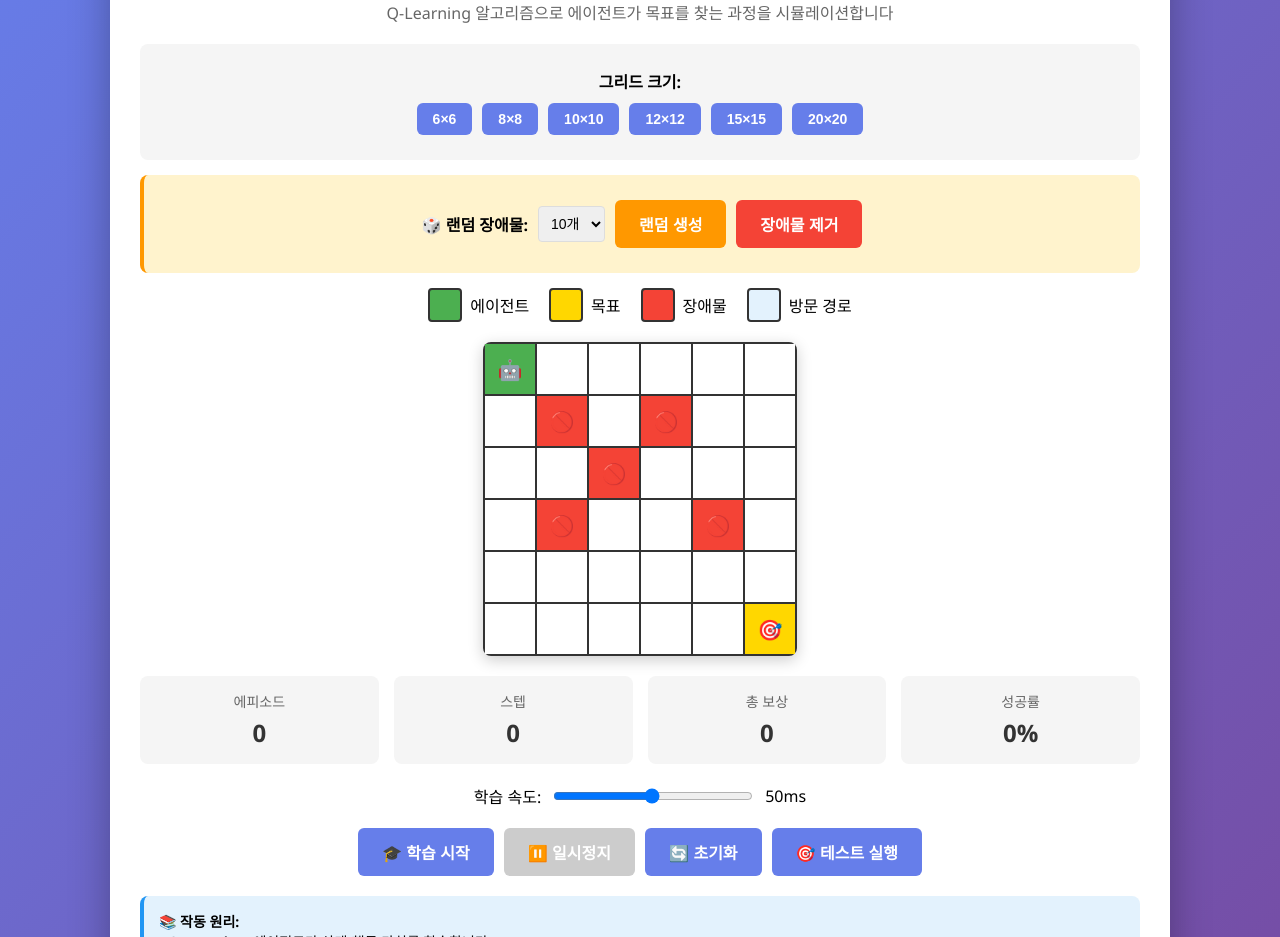
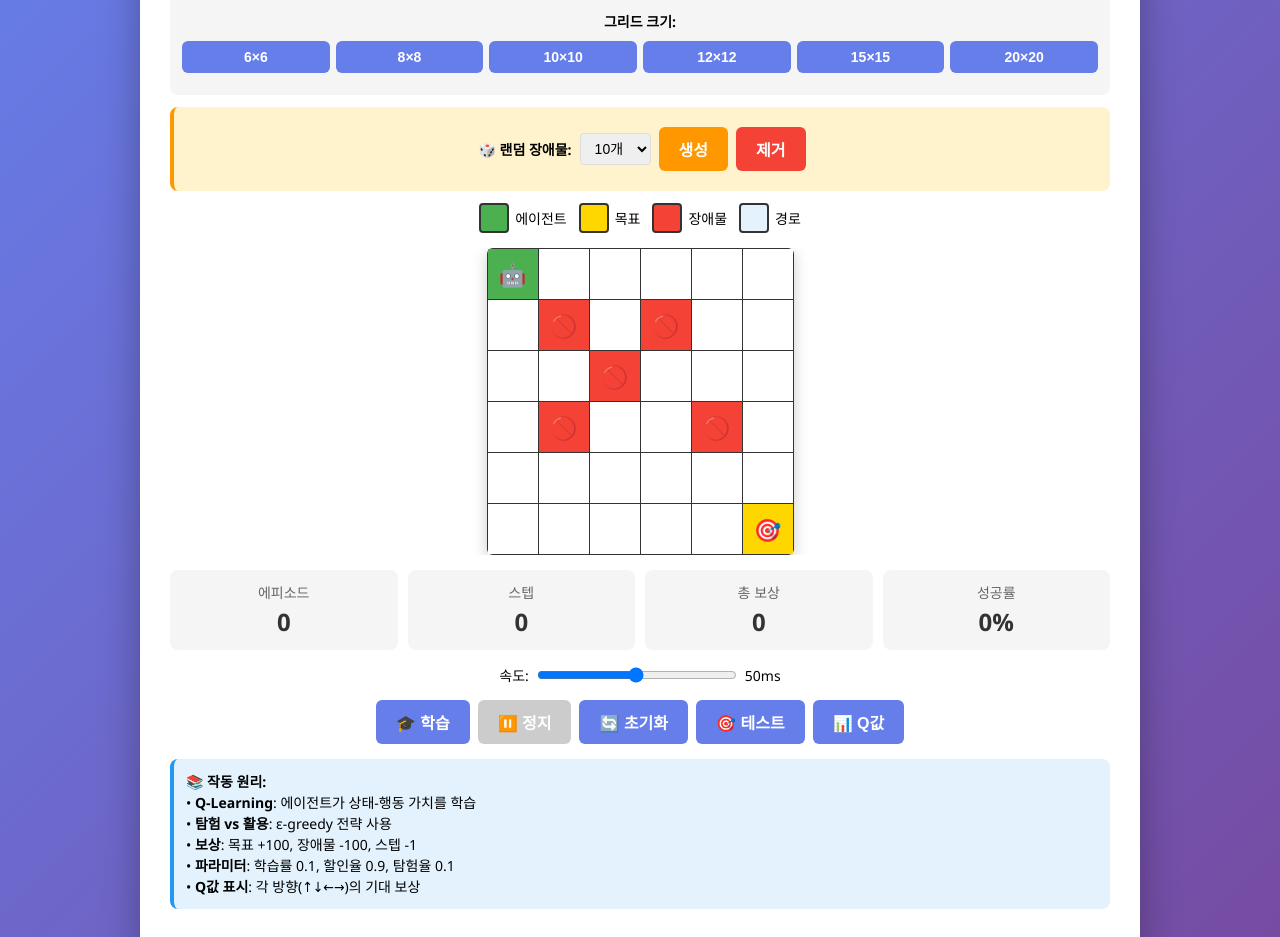
Before and after one commit to HSH88888/grid, a plain HTML site: page reinforcement_learning_game.html in a window 1280 px wide. Shown: the part 133-1070 px from the top of the page. Drawn offline with Linux system fonts and the light colour scheme.

Commit message:
Update reinforcement_learning_game.html

```diff
--- a/reinforcement_learning_game.html
+++ b/reinforcement_learning_game.html
@@ -1,84 +1,148 @@
-
 
 <!DOCTYPE html>
 <html lang="ko">
 <head>
 <meta charset="UTF-8">
-<meta name="viewport" content="width=device-width, initial-scale=1.0">
+<meta name="viewport" content="width=device-width, initial-scale=1.0, maximum-scale=1.0, user-scalable=no">
 <title>강화학습 Grid World 시뮬레이션</title>
 <style>
+* {
+margin: 0;
+padding: 0;
+box-sizing: border-box;
+-webkit-tap-highlight-color: transparent;
+}
+
 body {
 font-family: 'Segoe UI', Tahoma, Geneva, Verdana, sans-serif;
 display: flex;
 flex-direction: column;
 align-items: center;
-padding: 20px;
+padding: 10px;
 background: linear-gradient(135deg, #667eea 0%, #764ba2 100%);
 min-height: 100vh;
-margin: 0;
+overflow-x: hidden;
 }
+
 .container {
 background: white;
-padding: 30px;
+padding: 20px;
 border-radius: 15px;
 box-shadow: 0 10px 40px rgba(0,0,0,0.3);
-max-width: 1000px;
+max-width: 100%;
 width: 100%;
 }
+
 h1 {
 color: #333;
 text-align: center;
-margin-bottom: 10px;
+margin-bottom: 5px;
+font-size: clamp(18px, 5vw, 28px);
 }
+
 .subtitle {
 text-align: center;
 color: #666;
-margin-bottom: 20px;
+margin-bottom: 15px;
+font-size: clamp(12px, 3vw, 16px);
 }
+
+.grid-wrapper {
+width: 100%;
+overflow-x: auto;
+overflow-y: auto;
+display: flex;
+justify-content: center;
+margin: 15px 0;
+-webkit-overflow-scrolling: touch;
+}
+
 #grid {
 display: grid;
-gap: 2px;
+gap: 1px;
 background: #333;
-padding: 2px;
-margin: 20px auto;
-border-radius: 8px;
+padding: 1px;
+border-radius: 6px;
 box-shadow: 0 4px 15px rgba(0,0,0,0.2);
-width: fit-content;
+margin: 0 auto;
 }
+
 .cell {
-width: 50px;
-height: 50px;
+width: var(--cell-size);
+height: var(--cell-size);
 display: flex;
 align-items: center;
 justify-content: center;
-font-size: 20px;
+font-size: var(--emoji-size);
 background: white;
 transition: background 0.2s;
 position: relative;
+user-select: none;
 }
+
 .cell.agent {
 background: #4CAF50;
 color: white;
 }
+
 .cell.goal {
 background: #FFD700;
 }
+
 .cell.obstacle {
 background: #f44336;
 }
+
 .cell.visited {
 background: #E3F2FD;
 }
+
+/* Q값 표시 */
+.q-value {
+position: absolute;
+font-size: var(--q-font-size);
+color: #1976D2;
+font-weight: bold;
+background: rgba(255, 255, 255, 0.8);
+padding: 1px 2px;
+border-radius: 2px;
+}
+
+.q-up {
+top: 2px;
+left: 50%;
+transform: translateX(-50%);
+}
+
+.q-down {
+bottom: 2px;
+left: 50%;
+transform: translateX(-50%);
+}
+
+.q-left {
+left: 2px;
+top: 50%;
+transform: translateY(-50%);
+}
+
+.q-right {
+right: 2px;
+top: 50%;
+transform: translateY(-50%);
+}
+
 .controls {
 display: flex;
-gap: 10px;
+gap: 8px;
 justify-content: center;
-margin: 20px 0;
+margin: 15px 0;
 flex-wrap: wrap;
 }
+
 button {
-padding: 12px 24px;
-font-size: 16px;
+padding: 10px 20px;
+font-size: clamp(12px, 3vw, 16px);
 cursor: pointer;
 border: none;
 border-radius: 6px;
@@ -86,138 +150,224 @@ background: #667eea;
 color: white;
 transition: all 0.3s;
 font-weight: 600;
+white-space: nowrap;
 }
+
 button:hover {
 background: #5568d3;
 transform: translateY(-2px);
 box-shadow: 0 4px 12px rgba(102, 126, 234, 0.4);
 }
+
 button:disabled {
 background: #ccc;
 cursor: not-allowed;
 transform: none;
 }
+
 button:active {
 transform: translateY(0);
 }
+
+button.active {
+background: #4CAF50;
+}
+
 .stats {
 display: grid;
-grid-template-columns: repeat(auto-fit, minmax(150px, 1fr));
-gap: 15px;
-margin: 20px 0;
+grid-template-columns: repeat(auto-fit, minmax(120px, 1fr));
+gap: 10px;
+margin: 15px 0;
 }
+
 .stat-box {
 background: #f5f5f5;
-padding: 15px;
+padding: 12px;
 border-radius: 8px;
 text-align: center;
 }
+
 .stat-label {
 color: #666;
-font-size: 14px;
-margin-bottom: 5px;
+font-size: clamp(11px, 2.5vw, 14px);
+margin-bottom: 3px;
 }
+
 .stat-value {
 color: #333;
-font-size: 24px;
+font-size: clamp(18px, 5vw, 24px);
 font-weight: bold;
 }
+
 .info {
 background: #e3f2fd;
-padding: 15px;
+padding: 12px;
 border-radius: 8px;
-margin: 15px 0;
+margin: 12px 0;
 border-left: 4px solid #2196F3;
-font-size: 14px;
+font-size: clamp(11px, 2.5vw, 14px);
+line-height: 1.5;
 }
+
 .legend {
 display: flex;
-gap: 20px;
+gap: 12px;
 justify-content: center;
-margin: 15px 0;
+margin: 12px 0;
 flex-wrap: wrap;
 }
+
 .legend-item {
 display: flex;
 align-items: center;
-gap: 8px;
+gap: 6px;
+font-size: clamp(11px, 2.5vw, 14px);
 }
+
 .legend-box {
-width: 30px;
-height: 30px;
+width: clamp(20px, 5vw, 30px);
+height: clamp(20px, 5vw, 30px);
 border-radius: 4px;
 border: 2px solid #333;
+flex-shrink: 0;
 }
+
 .speed-control {
 display: flex;
 align-items: center;
-gap: 10px;
+gap: 8px;
 justify-content: center;
-margin: 15px 0;
+margin: 12px 0;
+flex-wrap: wrap;
+font-size: clamp(12px, 3vw, 14px);
 }
+
 input[type="range"] {
-width: 200px;
+width: clamp(150px, 40vw, 200px);
 }
+
 .grid-settings {
 background: #f5f5f5;
-padding: 15px;
+padding: 12px;
 border-radius: 8px;
-margin: 15px 0;
+margin: 12px 0;
 }
+
 .grid-size-buttons {
-display: flex;
-gap: 10px;
-justify-content: center;
-flex-wrap: wrap;
+display: grid;
+grid-template-columns: repeat(auto-fit, minmax(60px, 1fr));
+gap: 6px;
 margin: 10px 0;
 }
+
 .grid-size-buttons button {
-padding: 8px 16px;
-font-size: 14px;
+padding: 8px 12px;
+font-size: clamp(11px, 2.5vw, 14px);
 }
+
 .obstacle-settings {
 background: #fff3cd;
-padding: 15px;
+padding: 12px;
 border-radius: 8px;
-margin: 15px 0;
+margin: 12px 0;
 border-left: 4px solid #FF9800;
 }
+
 .setting-row {
 display: flex;
-gap: 10px;
+gap: 8px;
 align-items: center;
 justify-content: center;
-margin: 10px 0;
+margin: 8px 0;
 flex-wrap: wrap;
+font-size: clamp(12px, 3vw, 14px);
 }
+
 select, input[type="number"] {
-padding: 8px;
+padding: 6px 10px;
 border-radius: 4px;
 border: 1px solid #ddd;
-font-size: 14px;
+font-size: clamp(12px, 3vw, 14px);
 }
-@media (max-width: 768px) {
+
+/* 데스크톱 (1024px 이상) */
+@media (min-width: 1024px) {
+:root {
+--cell-size: 50px;
+--emoji-size: 22px;
+--q-font-size: 8px;
+}
+.container {
+max-width: 1000px;
+padding: 30px;
+}
+}
+
+/* 태블릿 (768px ~ 1023px) */
+@media (min-width: 768px) and (max-width: 1023px) {
+:root {
+--cell-size: 45px;
+--emoji-size: 20px;
+--q-font-size: 7px;
+}
+.container {
+padding: 20px;
+}
+}
+
+/* 모바일 가로 (481px ~ 767px) */
+@media (min-width: 481px) and (max-width: 767px) {
+:root {
+--cell-size: 40px;
+--emoji-size: 18px;
+--q-font-size: 7px;
+}
 .container {
 padding: 15px;
 }
-.cell {
-width: 40px;
-height: 40px;
-font-size: 18px;
 }
-button {
-padding: 10px 18px;
-font-size: 14px;
+
+/* 모바일 세로 (~ 480px) */
+@media (max-width: 480px) {
+:root {
+--cell-size: 35px;
+--emoji-size: 16px;
+--q-font-size: 6px;
 }
-.stat-value {
-font-size: 20px;
+.container {
+padding: 12px;
+}
+body {
+padding: 5px;
 }
 }
+
+/* 작은 모바일 (~ 360px) */
+@media (max-width: 360px) {
+:root {
+--cell-size: 30px;
+--emoji-size: 14px;
+--q-font-size: 5px;
+}
+.container {
+padding: 10px;
+}
+}
+
+/* 큰 그리드 자동 조정 */
+@media (max-width: 768px) {
+#grid.large-grid {
+--cell-size: 28px !important;
+--emoji-size: 13px !important;
+--q-font-size: 5px !important;
+}
+}
+
 @media (max-width: 480px) {
-.cell {
-width: 30px;
-height: 30px;
-font-size: 14px;
+#grid.large-grid {
+--cell-size: 22px !important;
+--emoji-size: 11px !important;
+--q-font-size: 4px !important;
 }
 }
 </style>
@@ -251,8 +401,8 @@ font-size: 14px;
 <option value="20">20개</option>
 <option value="30">30개</option>
 </select>
-<button onclick="generateRandomObstacles()" style="background: #FF9800;">랜덤 생성</button>
-<button onclick="clearObstacles()" style="background: #f44336;">장애물 제거</button>
+<button onclick="generateRandomObstacles()" style="background: #FF9800;">생성</button>
+<button onclick="clearObstacles()" style="background: #f44336;">제거</button>
 </div>
 </div>
 
@@ -271,11 +421,13 @@ font-size: 14px;
 </div>
 <div class="legend-item">
 <div class="legend-box" style="background: #E3F2FD;"></div>
-<span>방문 경로</span>
+<span>경로</span>
 </div>
 </div>
 
+<div class="grid-wrapper">
 <div id="grid"></div>
+</div>
 
 <div class="stats">
 <div class="stat-box">
@@ -297,24 +449,26 @@ font-size: 14px;
 </div>
 
 <div class="speed-control">
-<label for="speed">학습 속도:</label>
+<label for="speed">속도:</label>
 <input type="range" id="speed" min="1" max="100" value="50">
 <span id="speedValue">50ms</span>
 </div>
 
 <div class="controls">
-<button id="trainBtn" onclick="startTraining()">🎓 학습 시작</button>
-<button id="stopBtn" onclick="stopTraining()" disabled>⏸️ 일시정지</button>
+<button id="trainBtn" onclick="startTraining()">🎓 학습</button>
+<button id="stopBtn" onclick="stopTraining()" disabled>⏸️ 정지</button>
 <button id="resetBtn" onclick="resetEnvironment()">🔄 초기화</button>
-<button id="testBtn" onclick="testAgent()">🎯 테스트 실행</button>
+<button id="testBtn" onclick="testAgent()">🎯 테스트</button>
+<button id="qBtn" onclick="toggleQValues()">📊 Q값</button>
 </div>
 
 <div class="info">
 <strong>📚 작동 원리:</strong><br>
-• <strong>Q-Learning</strong>: 에이전트가 상태-행동 가치를 학습합니다<br>
-• <strong>탐험 vs 활용</strong>: ε-greedy 전략으로 새로운 경로를 탐색하거나 학습한 지식을 활용합니다<br>
-• <strong>보상 시스템</strong>: 목표 도달 시 +100, 장애물 -100, 각 스텝마다 -1<br>
-• <strong>학습률(α)</strong>: 0.1, <strong>할인율(γ)</strong>: 0.9, <strong>탐험율(ε)</strong>: 0.1
+• <strong>Q-Learning</strong>: 에이전트가 상태-행동 가치를 학습<br>
+• <strong>탐험 vs 활용</strong>: ε-greedy 전략 사용<br>
+• <strong>보상</strong>: 목표 +100, 장애물 -100, 스텝 -1<br>
+• <strong>파라미터</strong>: 학습률 0.1, 할인율 0.9, 탐험율 0.1<br>
+• <strong>Q값 표시</strong>: 각 방향(↑↓←→)의 기대 보상
 </div>
 </div>
 
@@ -335,10 +489,11 @@ let successCount = 0;
 let isTraining = false;
 let currentStepInterval = null;
 let visitedCells = new Set();
+let showQValues = false;
 
-const alpha = 0.1; // 학습률
-const gamma = 0.9; // 할인율
-let epsilon = 0.1; // 탐험율
+const alpha = 0.1;
+const gamma = 0.9;
+let epsilon = 0.1;
 
 function changeGridSize(size) {
 GRID_SIZE = size;
@@ -360,9 +515,9 @@ y = Math.floor(Math.random() * GRID_SIZE);
 attempts++;
 } while (
 attempts < 100 && (
-(x === 0 && y === 0) || // 시작점 아님
-(x === goal.x && y === goal.y) || // 목표점 아님
-obstacles.some(obs => obs.x === x && obs.y === y) // 중복 아님
+(x === 0 && y === 0) ||
+(x === goal.x && y === goal.y) ||
+obstacles.some(obs => obs.x === x && obs.y === y)
 )
 );
 if (attempts < 100) {
@@ -379,10 +534,30 @@ initGrid();
 updateDisplay();
 }
 
+function toggleQValues() {
+showQValues = !showQValues;
+const btn = document.getElementById('qBtn');
+if (showQValues) {
+btn.classList.add('active');
+btn.textContent = '📊 Q값✓';
+} else {
+btn.classList.remove('active');
+btn.textContent = '📊 Q값';
+}
+updateDisplay();
+}
+
 function initGrid() {
 const grid = document.getElementById('grid');
-grid.style.gridTemplateColumns = `repeat(${GRID_SIZE}, 50px)`;
+grid.style.gridTemplateColumns = `repeat(${GRID_SIZE}, var(--cell-size))`;
 grid.innerHTML = '';
+
+// 큰 그리드 표시
+if (GRID_SIZE > 12) {
+grid.classList.add('large-grid');
+} else {
+grid.classList.remove('large-grid');
+}
 
 for (let y = 0; y < GRID_SIZE; y++) {
 for (let x = 0; x < GRID_SIZE; x++) {
@@ -487,7 +662,7 @@ for (let x = 0; x < GRID_SIZE; x++) {
 const cell = document.getElementById(`cell-${x}-${y}`);
 if (!cell) continue;
 cell.className = 'cell';
-cell.textContent = '';
+cell.innerHTML = '';
 
 if (visitedCells.has(getStateKey(x, y))) {
 cell.classList.add('visited');
@@ -495,13 +670,52 @@ cell.classList.add('visited');
 
 if (x === agent.x && y === agent.y) {
 cell.classList.add('agent');
-cell.textContent = '🤖';
+const agentEmoji = document.createElement('span');
+agentEmoji.textContent = '🤖';
+agentEmoji.style.position = 'relative';
+agentEmoji.style.zIndex = '2';
+cell.appendChild(agentEmoji);
 } else if (x === goal.x && y === goal.y) {
 cell.classList.add('goal');
 cell.textContent = '🎯';
 } else if (obstacles.some(obs => obs.x === x && obs.y === y)) {
 cell.classList.add('obstacle');
 cell.textContent = '🚫';
+}
+
+// Q값 표시
+if (showQValues && !obstacles.some(obs => obs.x === x && obs.y === y)) {
+const state = getStateKey(x, y);
+
+const qUp = getQValue(state, 'up');
+const qDown = getQValue(state, 'down');
+const qLeft = getQValue(state, 'left');
+const qRight = getQValue(state, 'right');
+
+if (qUp !== 0) {
+const qDiv = document.createElement('div');
+qDiv.className = 'q-value q-up';
+qDiv.textContent = qUp.toFixed(1);
+cell.appendChild(qDiv);
+}
+if (qDown !== 0) {
+const qDiv = document.createElement('div');
+qDiv.className = 'q-value q-down';
+qDiv.textContent = qDown.toFixed(1);
+cell.appendChild(qDiv);
+}
+if (qLeft !== 0) {
+const qDiv = document.createElement('div');
+qDiv.className = 'q-value q-left';
+qDiv.textContent = qLeft.toFixed(1);
+cell.appendChild(qDiv);
+}
+if (qRight !== 0) {
+const qDiv = document.createElement('div');
+qDiv.className = 'q-value q-right';
+qDiv.textContent = qRight.toFixed(1);
+cell.appendChild(qDiv);
+}
 }
 }
 }
```
